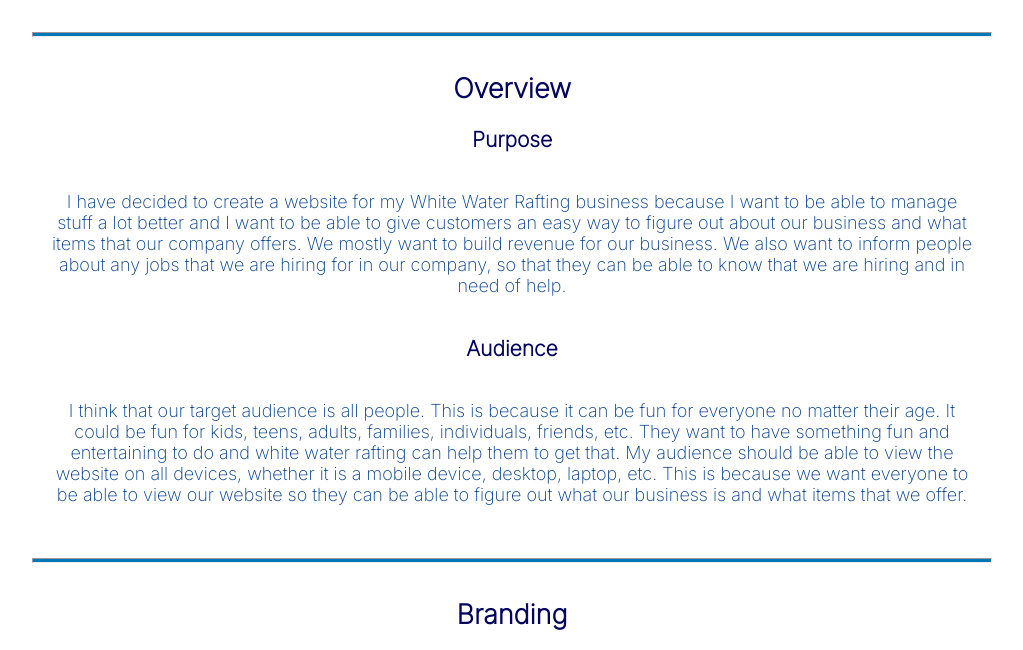
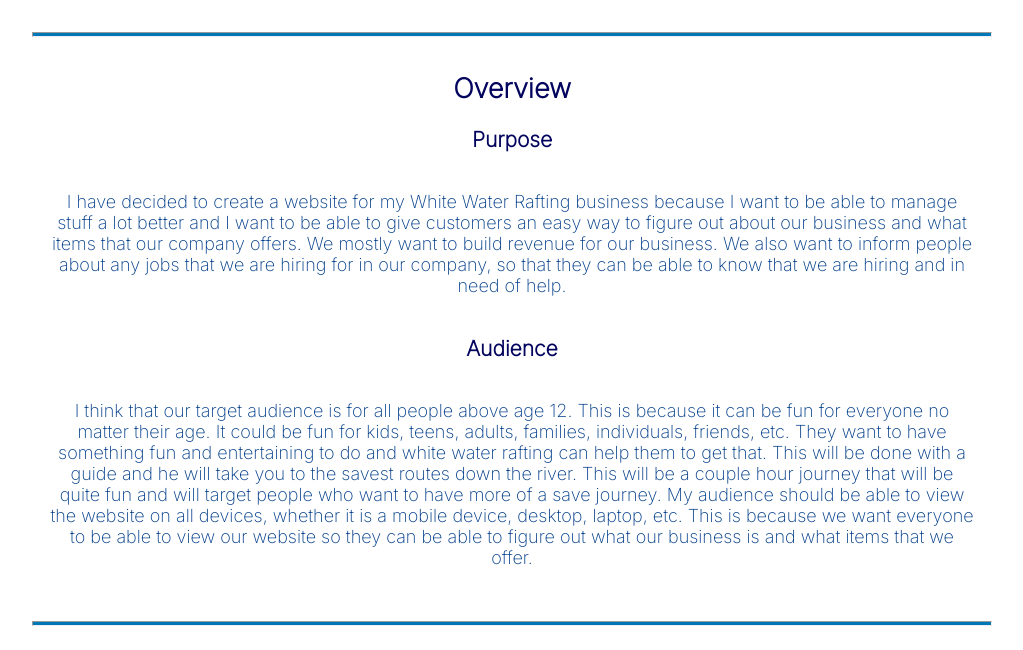
Before and after one commit to tkamidan/wdd130, a plain HTML site: page wwr/site-plan-rafting.html in a window 1280 px wide. Shown: the part 314-964 px from the top of the page, without its empty margins (128-1151 px from the left). Drawn offline with Linux system fonts and the light colour scheme.

Commit message:
Added more to audience

```diff
--- a/wwr/site-plan-rafting.html
+++ b/wwr/site-plan-rafting.html
@@ -24,7 +24,7 @@
     <!-- change this -->
 
     <h3>Audience</h3>
-    <p>I think that our target audience is all people. This is because it can be fun for everyone no matter their age. It could be fun for kids, teens, adults, families, individuals, friends, etc. They want to have something fun and entertaining to do and white water rafting can help them to get that. My audience should be able to view the website on all devices, whether it is a mobile device, desktop, laptop, etc. This is because we want everyone to be able to view our website so they can be able to figure out what our business is and what items that we offer.</p>
+    <p>I think that our target audience is for all people above age 12. This is because it can be fun for everyone no matter their age. It could be fun for kids, teens, adults, families, individuals, friends, etc. They want to have something fun and entertaining to do and white water rafting can help them to get that. This will be done with a guide and he will take you to the savest routes down the river. This will be a couple hour journey that will be quite fun and will target people who want to have more of a save journey. My audience should be able to view the website on all devices, whether it is a mobile device, desktop, laptop, etc. This is because we want everyone to be able to view our website so they can be able to figure out what our business is and what items that we offer.</p>
     <!-- change this -->
 
     <hr />
```
